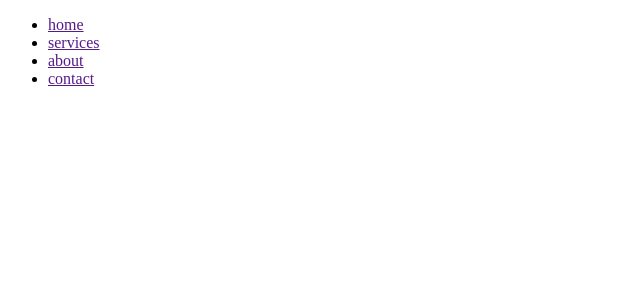
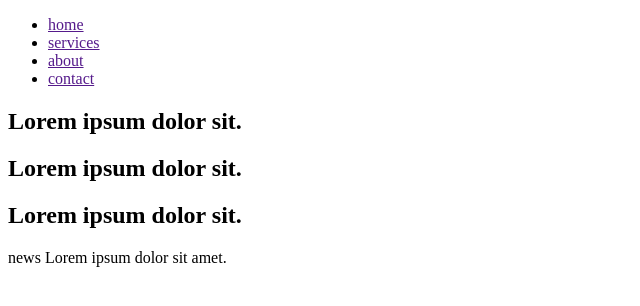
Before and after one commit to MaazTariq000/aptech, a plain HTML site: page index.html in a window 1280 px wide. Shown: the whole page, without its empty margins (0-640 px from the left). Drawn offline with Linux system fonts and the light colour scheme.

Commit message:
main section added

```diff
--- a/index.html
+++ b/index.html
@@ -14,5 +14,17 @@
         <li><a href="">contact</a></li>
       </ul>
     </nav>
+    <main>
+      <section>
+        <h2>Lorem ipsum dolor sit.</h2>
+      </section>
+      <section>
+        <h2>Lorem ipsum dolor sit.</h2>
+      </section>
+      <section>
+        <h2>Lorem ipsum dolor sit.</h2>
+      </section>
+      <article>news Lorem ipsum dolor sit amet.</article>
+    </main>
   </body>
 </html>
```
